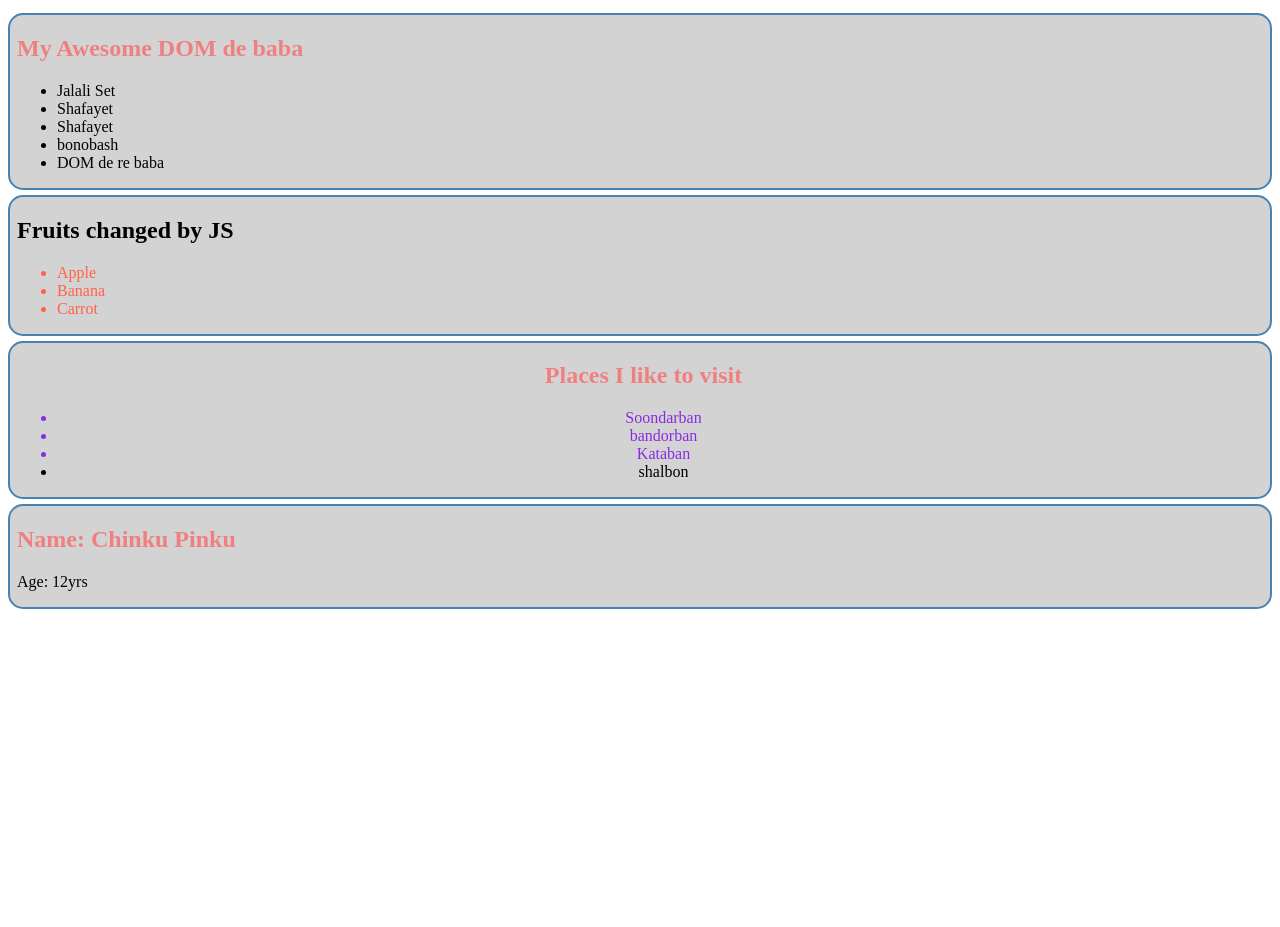
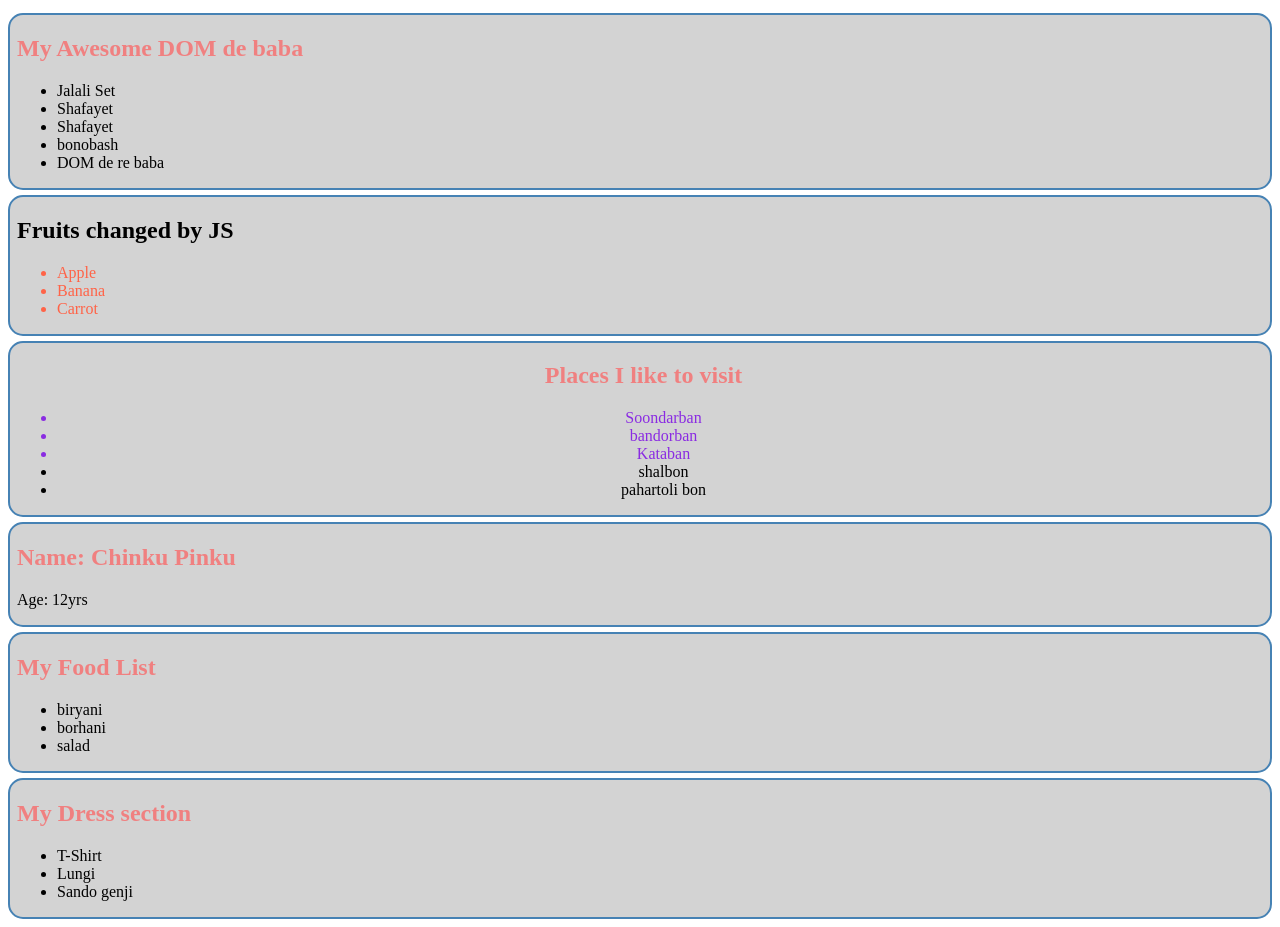
Before and after one commit to Ifthe16/tour-of-dom, a plain HTML site: page index.html in a window 1280 px wide. Shown: the part 119-1046 px from the top of the page. Before the commit the page ends 800 px from the top, so only its background shows below. Drawn offline with Linux system fonts and the light colour scheme.

Commit message:
added summary, first, second, third, append file and updated style and index file

```diff
--- a/index.html
+++ b/index.html
@@ -27,7 +27,7 @@
         <p>Lorem ipsum dolor sit, amet consectetur adipisicing elit. Hic, eum ab perspiciatis molestiae repellendus
             maiores esse quasi ex ratione quos illo ipsum deleniti labore pariatur nemo adipisci. Saepe, optio quae?</p>
     </header>
-    <main>
+    <main id="main-container">
         <section>
             <h1>My Awesome DOM de baba</h1>
             <ul>
@@ -48,7 +48,7 @@
         </section>
         <section id="places-container" class="large-text">
             <h1 id="places-title">Places I like to visit</h1>
-            <ul>
+            <ul id="places-list">
                 <li class="important-places">Soondarban</li>
                 <li class="important-places">bandorban</li>
                 <li class="important-places">Kataban</li>
@@ -64,6 +64,7 @@
         </section>
     </main>
     <script src="js/dom.js"></script>
+    <script src="js/append.js"></script>
     <script src="js/styleInJs.js"></script>
     <script>
         const student = {
--- /dev/null
+++ b/js/append.js
@@ -0,0 +1,50 @@
+// 1. where to add
+const placesList = document.getElementById('places-list');
+// console.log(placesList);
+
+// 2. what to be added
+const li = document.createElement('li');
+li.innerText = 'pahartoli bon';
+
+// 3. add the child
+placesList.appendChild(li);
+
+// 1. where to add
+const mainContainer = document.getElementById('main-container');
+// console.log(mainContainer);
+
+// 2. what to be added
+const section = document.createElement('section');
+const h1 = document.createElement('h1');
+h1.innerText = 'My Food List';
+section.appendChild(h1);
+
+const ul = document.createElement('ul');
+
+const li1 = document.createElement('li');
+li1.innerText = 'biryani';
+ul.appendChild(li1);
+
+const li2 = document.createElement('li');
+li2.innerText = 'borhani';
+ul.appendChild(li2);
+
+const li3 = document.createElement('li');
+li3.innerText = 'salad';
+ul.appendChild(li3);
+
+section.appendChild(ul);
+mainContainer.appendChild(section);
+
+// set innerHTML directly
+const sectionDress = document.createElement('section');
+sectionDress.innerHTML = `
+<h1>My Dress section </h1>
+<ul>
+    <li>T-Shirt</li>
+    <li>Lungi</li>
+    <li>Sando genji</li>
+</ul>
+`
+
+mainContainer.appendChild(sectionDress);
--- a/styles/style.css
+++ b/styles/style.css
@@ -2,9 +2,9 @@ h1 {
     color: lightcoral;
 }
 
-.yellow-bg {
-    /* background-color: yellowgreen !important; */
-}
+/* .yellow-bg {
+    background-color: yellowgreen !important;
+} */
 
 .text-center {
     text-align: center;
```
Also changed, not shown: js/first.js (added, +15 -0 lines), js/second.js (added, +8 -0 lines), js/third.js (added, +14 -0 lines), summary.html (added, +49 -0 lines).
